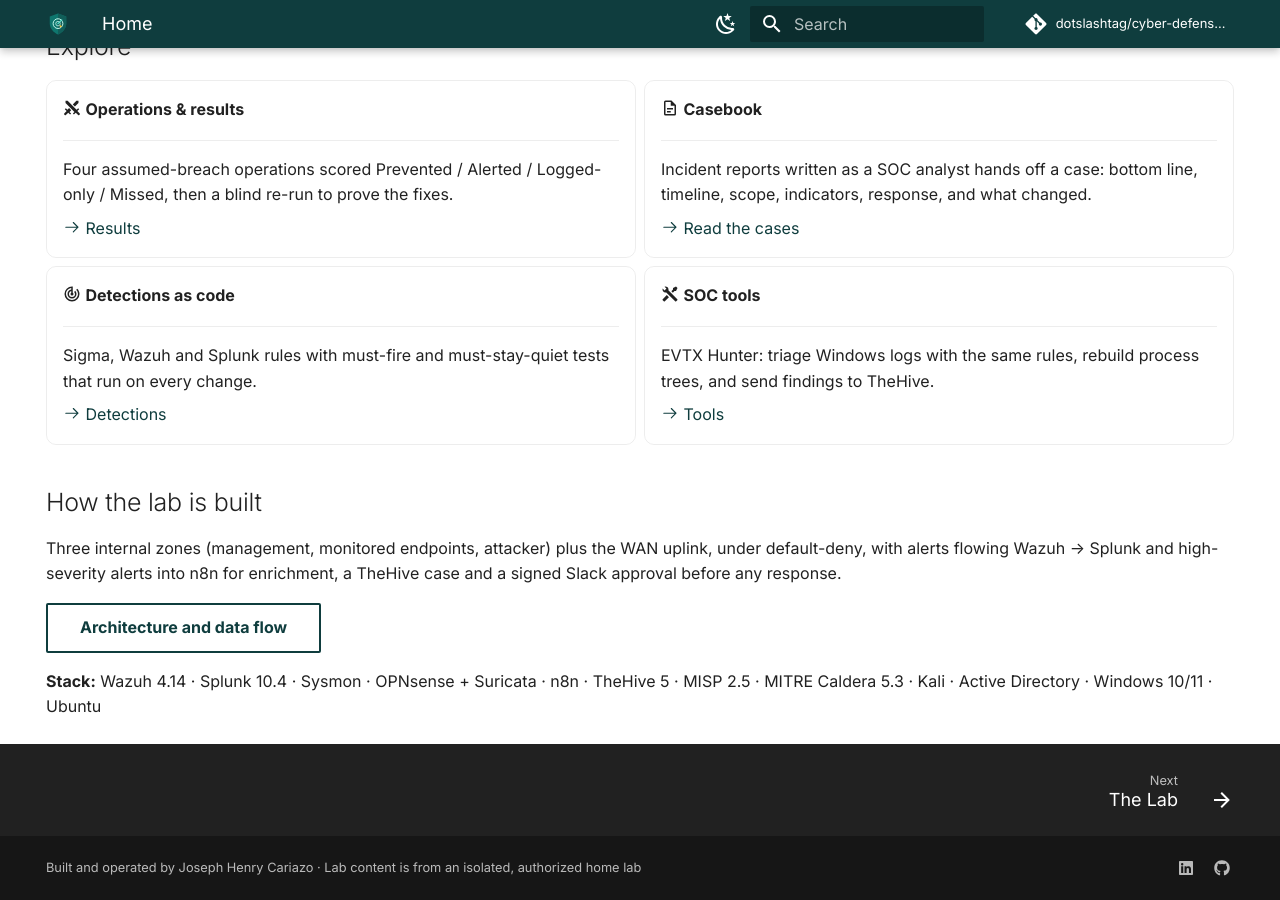
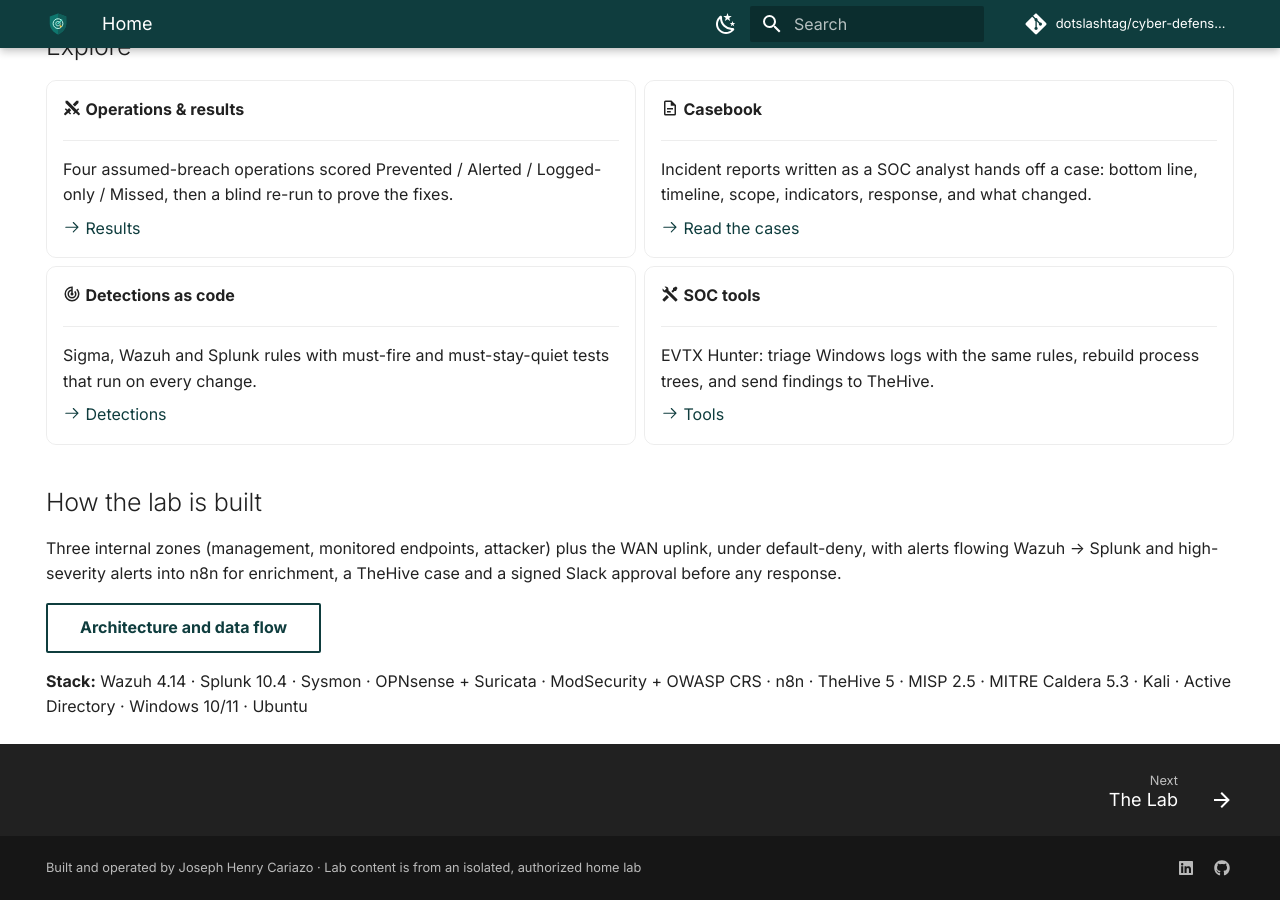
Before and after one commit to dotslashtag/cyber-defense-lab, an MkDocs documentation site: the page built from docs/index.md, in a window 1280 px wide and 900 px high, scrolled down 1833 px. Built offline with MkDocs 1.6.1 and Material for MkDocs 9.7.7, drawn with Linux system fonts in a browser that asks for light colours; comment, search, counter and statistics services are not loaded.

Commit message:
Docs(home): add ModSecurity + OWASP CRS to the stack line
Refs #62

```diff
--- a/docs/index.md
+++ b/docs/index.md
@@ -126,5 +126,5 @@ enrichment, a TheHive case and a signed Slack approval before any response.
 
 [Architecture and data flow](lab/architecture.md){ .md-button }
 
-**Stack:** Wazuh 4.14 · Splunk 10.4 · Sysmon · OPNsense + Suricata · n8n · TheHive 5 ·
+**Stack:** Wazuh 4.14 · Splunk 10.4 · Sysmon · OPNsense + Suricata · ModSecurity + OWASP CRS · n8n · TheHive 5 ·
 MISP 2.5 · MITRE Caldera 5.3 · Kali · Active Directory · Windows 10/11 · Ubuntu
```
